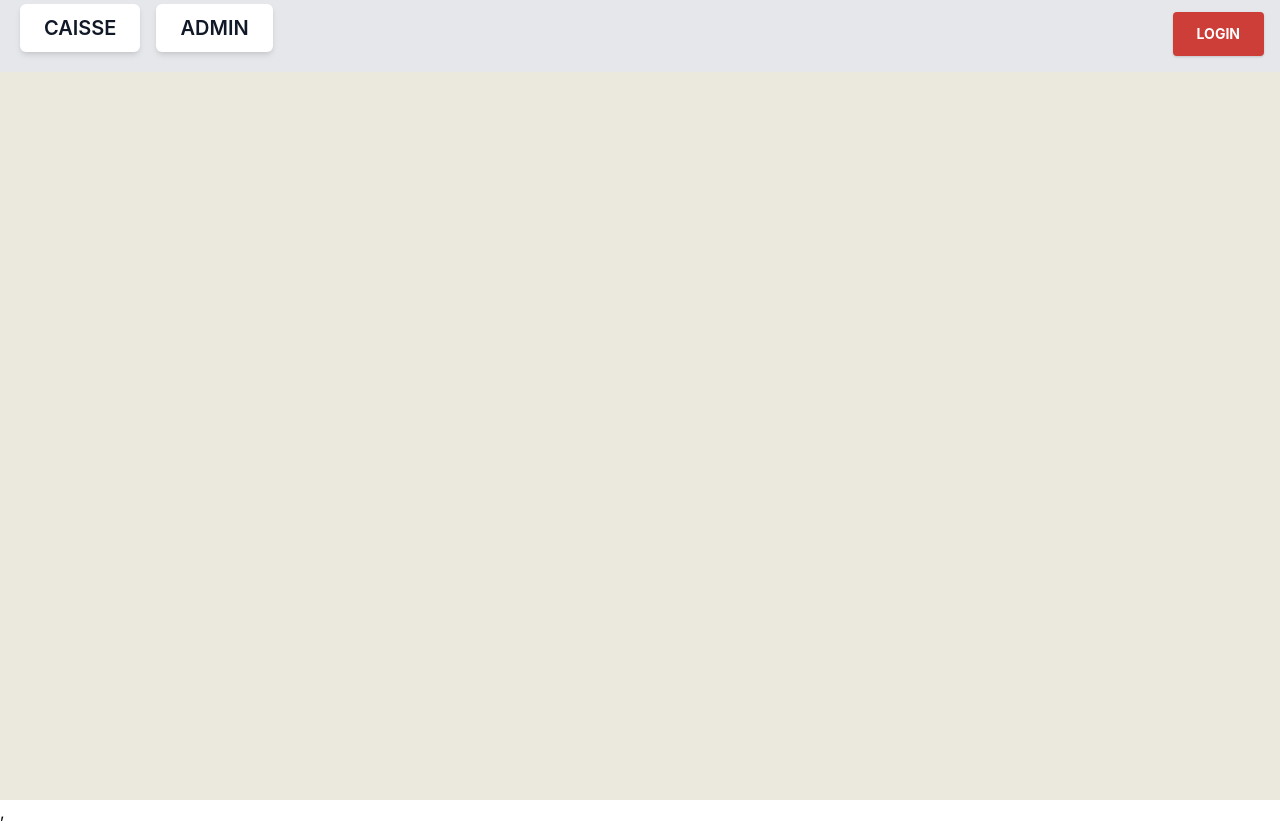
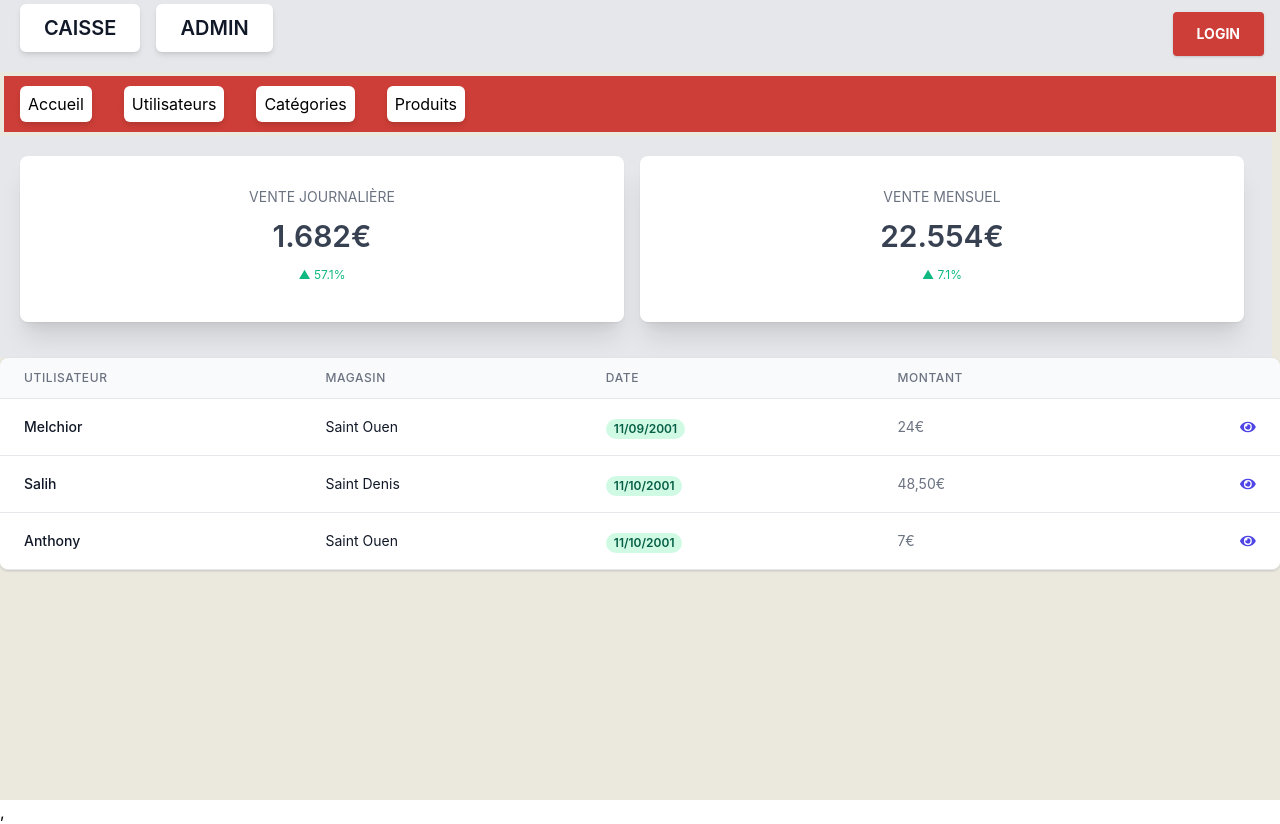
Before and after one commit to staner70/O-Shop, a React (Create React App) app in the folder o-shop-front/: page /admin in a window 1280 px wide. Built offline with nearby package versions, Linux system fonts and the light colour scheme.

Commit message:
add static dashboard

```diff
--- /dev/null
+++ b/o-shop-front/src/components/Admin/DailySales/index.js
@@ -0,0 +1,17 @@
+import React from 'react';
+
+const DailySales = () => (
+
+    <div class="w-full md:w-2/4 px-2">
+        <div class="rounded-lg shadow-sm mb-4">
+            <div class="rounded-lg bg-white shadow-lg md:shadow-xl relative overflow-hidden">
+                <div class="px-3 pt-8 pb-10 text-center relative z-10">
+                    <h4 class="text-sm uppercase text-gray-500 leading-tight">vente journalière</h4>
+                    <h3 class="text-3xl text-gray-700 font-semibold leading-tight my-3">1.682€</h3>
+                    <p class="text-xs text-green-500 leading-tight">▲ 57.1%</p>
+                </div>
+            </div>
+        </div>
+    </div>
+)
+  export default DailySales;
--- /dev/null
+++ b/o-shop-front/src/components/Admin/LastSales/index.js
@@ -0,0 +1,131 @@
+import React from 'react';
+import { FontAwesomeIcon } from '@fortawesome/react-fontawesome';
+import { faEye } from '@fortawesome/free-solid-svg-icons';
+
+const LastSales = () => (
+    <>
+
+
+        <div class="flex flex-col">
+        <div class="-my-2 overflow-x-auto sm:-mx-6 lg:-mx-8">
+            <div class="py-2 align-middle inline-block min-w-full sm:px-6 lg:px-8">
+            <div class=" flex shadow overflow-hidden border-b border-gray-200 sm:rounded-lg">
+                <table class="w-full divide-y divide-gray-200">
+                <thead class="bg-gray-50">
+                    <tr>
+                    <th scope="col" class="px-6 py-3 text-left text-xs font-medium text-gray-500 uppercase tracking-wider">
+                        Utilisateur
+                    </th>
+
+                    <th scope="col" class="px-6 py-3 text-left text-xs font-medium text-gray-500 uppercase tracking-wider">
+                        Magasin
+                    </th>
+                    <th scope="col" class="px-6 py-3 text-left text-xs font-medium text-gray-500 uppercase tracking-wider">
+                        Date
+                    </th>
+                    <th scope="col" class="px-6 py-3 text-left text-xs font-medium text-gray-500 uppercase tracking-wider">
+                        Montant
+                    </th>
+                    <th scope="col" class="relative px-6 py-3">
+                        <span class="sr-only">Detail</span>
+                    </th>
+
+                    </tr>
+                </thead>
+                <tbody class="bg-white divide-y divide-gray-200">
+                    <tr className="text-left">
+                    <td class="px-6 py-4 whitespace-nowrap">
+                        <div class="text-sm font-medium text-gray-900">
+                            Melchior
+                        </div>
+                    </td>
+                    <td class="px-6 py-4 whitespace-nowrap">
+                        <div class="text-sm text-gray-900">Saint Ouen </div>
+                    </td>
+
+                    <td class="px-6 py-4 whitespace-nowrap">
+                        <span class="px-2 inline-flex text-xs leading-5 font-semibold rounded-full bg-green-100 text-green-800">
+                        11/09/2001
+                        </span>
+                    </td>
+                    <td class="px-6 py-4 whitespace-nowrap text-sm text-gray-500">
+                        24€
+                    </td>
+                    <td class="px-6 py-4 whitespace-nowrap text-right text-sm font-medium">
+                        <a href="#" class="text-indigo-600 hover:text-indigo-900"><FontAwesomeIcon icon={faEye} /></a>
+                    </td>
+                    </tr>
+
+
+                </tbody>
+{/* more items */}
+
+                <tbody class="bg-white divide-y divide-gray-200">
+                    <tr className="text-left">
+                    <td class="px-6 py-4 whitespace-nowrap">
+                        <div class="text-sm font-medium text-gray-900">
+                            Salih
+                        </div>
+                    </td>
+                    <td class="px-6 py-4 whitespace-nowrap">
+                        <div class="text-sm text-gray-900">Saint Denis </div>
+                    </td>
+
+                    <td class="px-6 py-4 whitespace-nowrap">
+                        <span class="px-2 inline-flex text-xs leading-5 font-semibold rounded-full bg-green-100 text-green-800">
+                        11/10/2001
+                        </span>
+                    </td>
+                    <td class="px-6 py-4 whitespace-nowrap text-sm text-gray-500">
+                        48,50€
+                    </td>
+
+                    <td class="px-6 py-4 whitespace-nowrap text-right text-sm font-medium">
+                        <a href="#" class="text-indigo-600 hover:text-indigo-900"><FontAwesomeIcon icon={faEye} /></a>
+                    </td>
+                    </tr>
+
+
+                </tbody>
+
+
+
+                <tbody class="bg-white divide-y divide-gray-200">
+                    <tr className="text-left">
+                    <td class="px-6 py-4 whitespace-nowrap">
+                        <div class="text-sm font-medium text-gray-900">
+                            Anthony
+                        </div>
+                    </td>
+                    <td class="px-6 py-4 whitespace-nowrap">
+                        <div class="text-sm text-gray-900">Saint Ouen </div>
+                    </td>
+
+                    <td class="px-6 py-4 whitespace-nowrap">
+                        <span class="px-2 inline-flex text-xs leading-5 font-semibold rounded-full bg-green-100 text-green-800">
+                        11/10/2001
+                        </span>
+                    </td>
+                    <td class="px-6 py-4 whitespace-nowrap text-sm text-gray-500">
+                        7€
+                    </td>
+                    <td class="px-6 py-4 whitespace-nowrap text-right text-sm font-medium">
+                        <a href="#" class="text-indigo-600 hover:text-indigo-900"><FontAwesomeIcon icon={faEye} /></a>
+                    </td>
+                    </tr>
+
+
+                </tbody>
+
+
+                </table>
+
+            </div>
+            </div>
+        </div>
+        </div>
+
+    </>
+);
+
+export default LastSales;
--- /dev/null
+++ b/o-shop-front/src/components/Admin/MonthlySales/index.js
@@ -0,0 +1,18 @@
+import React from 'react';
+
+const MonthlySales = () => (
+
+    <div class="w-full md:w-2/4 px-2">
+        <div class="rounded-lg shadow-sm mb-4">
+            <div class="rounded-lg bg-white shadow-lg md:shadow-xl relative overflow-hidden">
+                <div class="px-3 pt-8 pb-10 text-center relative z-10">
+                    <h4 class="text-sm uppercase text-gray-500 leading-tight">Vente mensuel</h4>
+                    <h3 class="text-3xl text-gray-700 font-semibold leading-tight my-3">22.554€</h3>
+                    <p class="text-xs text-green-500 leading-tight">▲ 7.1%</p>
+                </div>
+            </div>
+        </div>
+    </div>
+)
+
+export default MonthlySales;
--- a/o-shop-front/src/components/Admin/index.js
+++ b/o-shop-front/src/components/Admin/index.js
@@ -1,13 +1,21 @@
 import React from 'react';
 import Header from '../Header';
+import LastSales from '../Admin/LastSales';
+import MonthlySales from './MonthlySales';
+import DailySales from './DailySales';
+import NavAdmin from '../NavAdmin';
 
 
 const Admin = () => (
-    <>
-    < Header />
-      <div className="flex">
-      </div>
-    </>
+  <>
+  < Header />
+  < NavAdmin />
+    <div className="min-w-screen w-full  min-h-1/3 bg-gray-200 flex items-center justify-center px-5 py-5 -mx-2">
+      <DailySales />
+      <MonthlySales />
+    </div>
+    <LastSales />
+  </>
 );
 
 export default Admin;
```
Also changed, not shown: o-shop-front/src/components/AdminUser/index.js (+76 -76 lines).
